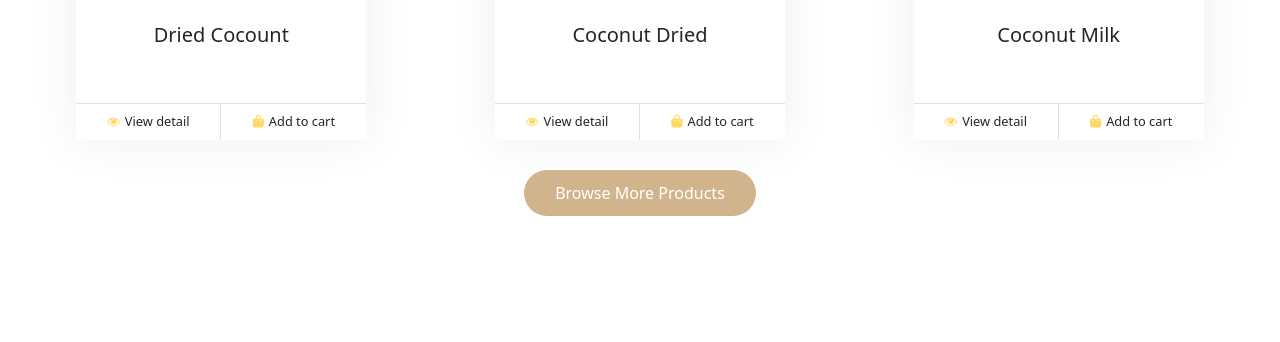
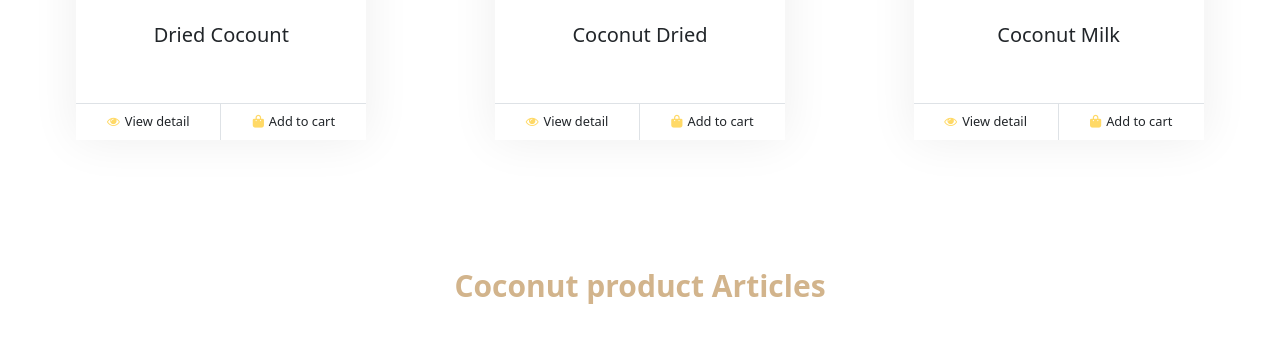
Before and after one commit to berlincapztone/PRO_HS-, a Django app: template honeyapp/templates/cocount.html in a window 1280 px wide. Shown: the part 1525-1867 px from the top of the page. Run offline with Django 5.2, Linux system fonts and the light colour scheme; the template is opened without the code that fills it, so the values that code supplies are empty; parts of the project's set-up code (start-up, migrations or seed data) failed here and were passed over; some libraries are stand-ins or nearby versions.

Commit message:
my changes

```diff
--- a/honeyapp/templates/beewax.html
+++ b/honeyapp/templates/beewax.html
@@ -453,11 +453,7 @@
                         </div>
                     </div>
                 </div>
-                <div class="col-12 text-center mt-4">
-                     <a href="#" class="btn" style="background-color:#FFD966; color: white; border-radius: 50px; padding: 10px 30px; font-size: 16px; margin-top:30px; outline: none; box-shadow: none;">Browse More Products</a>
 
-                    </a>
-                </div>
             </div>
 
 
--- a/honeyapp/templates/bulk.html
+++ b/honeyapp/templates/bulk.html
@@ -435,9 +435,7 @@
                         </div>
                     </div>
                 </div>
-               <div class="col-12 text-center wow fadeInUp" data-wow-delay="0.1s">
-                <a href="#" class="btn" style="background-color:#FFD966; color: white; border-radius: 50px; padding: 10px 30px; font-size: 16px; margin-top:30px; outline: none; box-shadow: none;">Browse More Products</a>
-                    </div>
+
                 </div>
             </div>
             <!-- More tabs if needed -->
--- a/honeyapp/templates/candel.html
+++ b/honeyapp/templates/candel.html
@@ -432,9 +432,7 @@
                     </div>
                 </div>
             </div>
-           <div class="col-12 text-center wow fadeInUp" data-wow-delay="0.1s">
-            <a href="#" class="btn" style="background-color:#FFD966; color: white; border-radius: 50px; padding: 10px 30px; font-size: 16px; margin-top:30px; outline: none; box-shadow: none;">Browse More Products</a>
-                </div>
+
             </div>
         </div>
         </div>
--- a/honeyapp/templates/cocount.html
+++ b/honeyapp/templates/cocount.html
@@ -341,13 +341,13 @@
             <div class="col-lg-6 text-start text-lg-end wow slideInRight" data-wow-delay="0.1s">
                 <ul class="nav nav-pills d-inline-flex justify-content-end mb-5">
                     <li class="nav-item me-2">
-                        <a class="btn border-2 rounded-full text-white border-yellow-400 bg-yellow-400 hover:bg-yellow-500" data-bs-toggle="pill" href="#tab-1" style="border-color: #D2B48C; background-color: #D2B48C;">Candles</a>
+                        <a class="btn border-2 rounded-full text-white border-yellow-400 bg-yellow-400 hover:bg-yellow-500" data-bs-toggle="pill" href="#tab-1" style="border-color: #D2B48C; background-color: #D2B48C;"> Coconut</a>
                     </li>
                     <li class="nav-item me-2">
-                        <a class="btn border-2 rounded-full text-white border-yellow-400 bg-yellow-400 hover:bg-yellow-500" data-bs-toggle="pill" href="#tab-2" style="border-color: #D2B48C; background-color: #D2B48C;">Candles</a>
+                        <a class="btn border-2 rounded-full text-white border-yellow-400 bg-yellow-400 hover:bg-yellow-500" data-bs-toggle="pill" href="#tab-2" style="border-color: #D2B48C; background-color: #D2B48C;">Coconut Powder</a>
                     </li>
                     <li class="nav-item me-0">
-                        <a class="btn border-2 rounded-full text-white border-yellow-400 bg-yellow-400 hover:bg-yellow-500" data-bs-toggle="pill" href="#tab-3" style="border-color: #D2B48C; background-color: #D2B48C;" >Candles</a>
+                        <a class="btn border-2 rounded-full text-white border-yellow-400 bg-yellow-400 hover:bg-yellow-500" data-bs-toggle="pill" href="#tab-3" style="border-color: #D2B48C; background-color: #D2B48C;" >Coconut Milk</a>
                     </li>
                 </ul>
             </div>
@@ -434,9 +434,7 @@
                     </div>
                 </div>
             </div>
-           <div class="col-12 text-center wow fadeInUp" data-wow-delay="0.1s">
-            <a href="#" class="btn" style="background-color:#D2B48C; color: white; border-radius: 50px; padding: 10px 30px; font-size: 16px; margin-top:30px; outline: none; box-shadow: none;">Browse More Products</a>
-                </div>
+
             </div>
         </div>
         </div>
--- a/honeyapp/templates/retail.html
+++ b/honeyapp/templates/retail.html
@@ -440,9 +440,7 @@
                                 </div>
                             </div>
 
-                       <div class="col-12 text-center wow fadeInUp" data-wow-delay="0.1s">
-                        <a href="#" class="btn" style="background-color:#FFD966; color: white; border-radius: 50px; padding: 10px 30px; font-size: 16px; margin-top:30px; outline: none; box-shadow: none;">Browse More Products</a>
-                            </div>
+
                         </div>
                     </div>
         </div>
--- a/honeyapp/templates/spices.html
+++ b/honeyapp/templates/spices.html
@@ -507,10 +507,7 @@
                         </div>
                     </div>
                 </div>
-               <div class="col-12 text-center wow fadeInUp" data-wow-delay="0.1s">
-                <a href="#" class="btn" style="background-color:#8B4513; color: white; border-radius: 50px; padding: 10px 30px; font-size: 16px; margin-top:30px; outline: none; box-shadow: none;">Browse More Products</a>
 
-                    </div>
                 </div>
             </div>
 
```
Also changed, not shown: honeyapp/templates/oil.html (+11 -10 lines).
